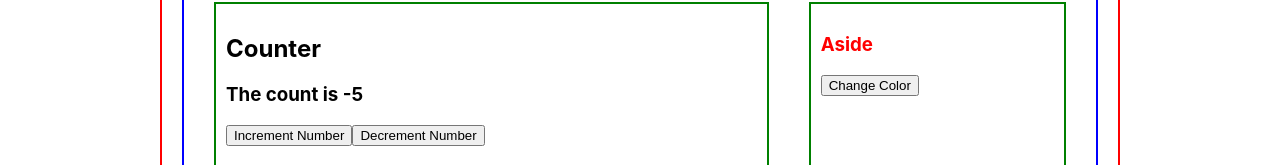
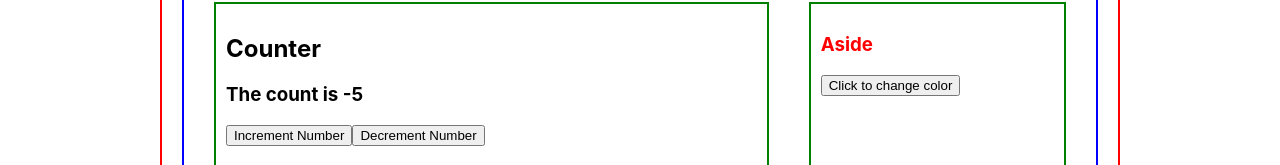
Before and after one commit to Jinujohn21/redux, a React (Create React App) app: page / in a window 1280 px wide. Shown: the part 198-363 px from the top of the page. Built offline with nearby package versions, Linux system fonts and the light colour scheme.

Commit message:
Chane title of Aside button

```diff
--- a/src/components/Aside.js
+++ b/src/components/Aside.js
@@ -14,7 +14,7 @@ const Aside = () => {
   return (
     <div className='aside'>
       <h3 style={{ color }}>Aside</h3>
-      <button onClick={changeColor}>Change Color</button>
+      <button onClick={changeColor}>Click to change color</button>
     </div>
   )
 }
```
